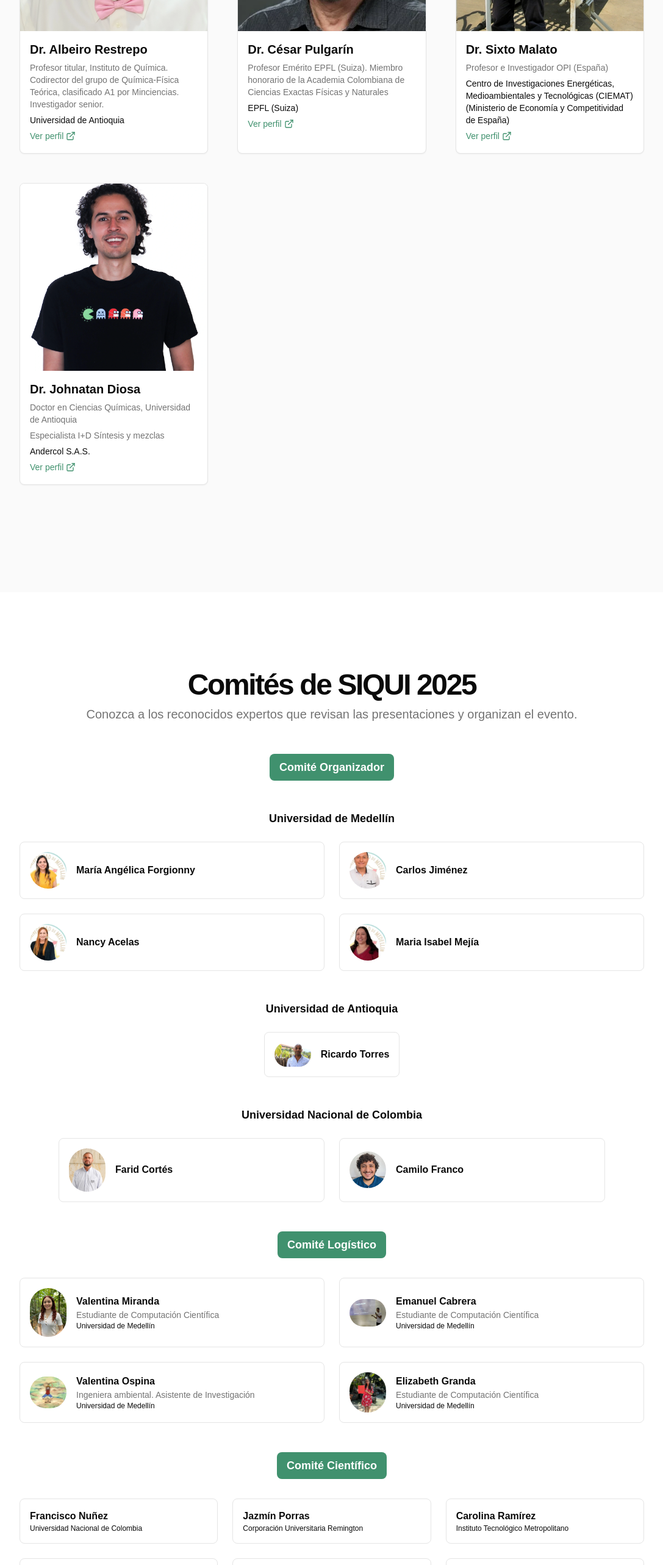
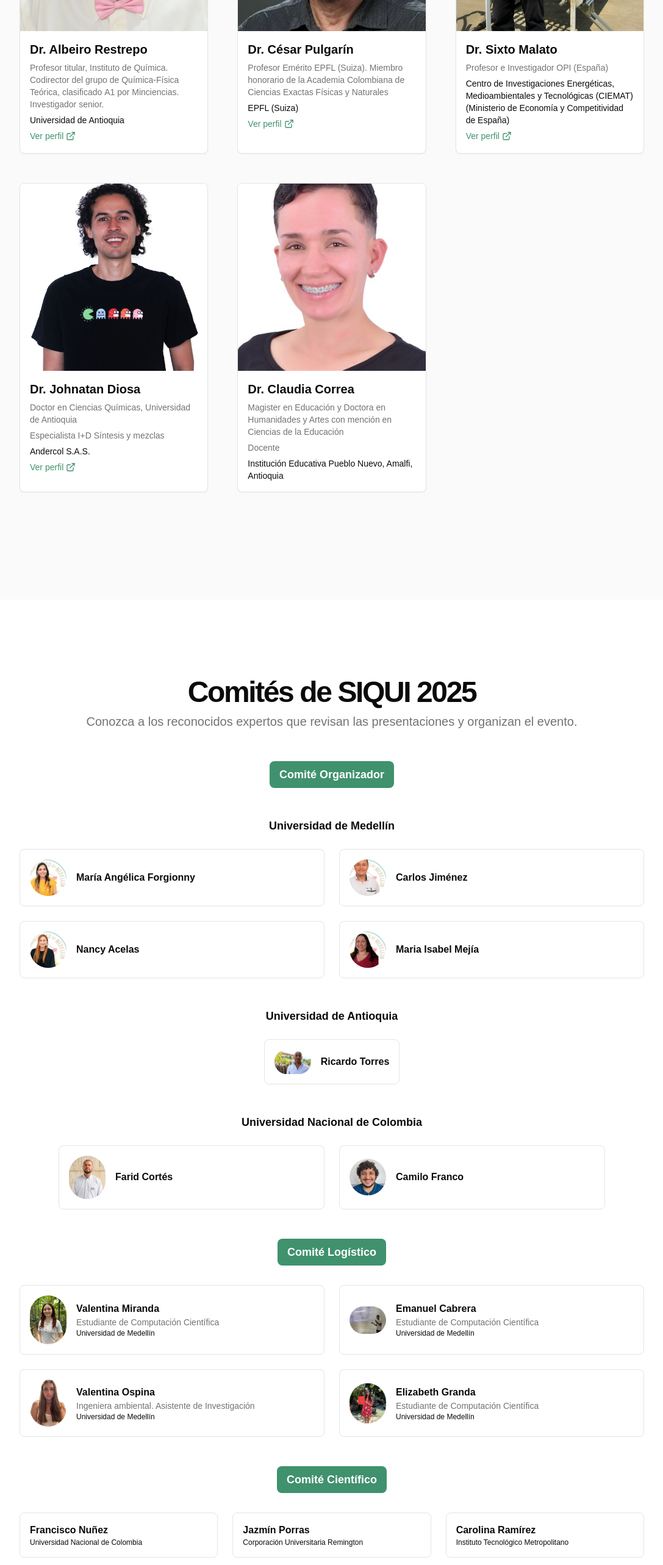
Before and after one commit to eli12gran/siqui, a Next.js app: page / in a window 1280 px wide. Shown: the part 2956-5522 px from the top of the page at 61% size, without its empty margins (96-1183 px from the left). Built offline with nearby package versions, Linux system fonts and the light colour scheme.

Commit message:
add new images and speakers

```diff
--- a/app/page.tsx
+++ b/app/page.tsx
@@ -284,8 +284,14 @@ export default function ScientificEventPage() {
                   institution: "Andercol S.A.S.",
                   image: "/johnatan_diosa.webp?height=300&width=300",
                   link: "https://www.linkedin.com/in/johnatan-diosa-arango-17185b37/",
+                },
+                {
+                  name: "Dr. Claudia Correa",
+                  formacion: "Magister en Educación y Doctora en Humanidades y Artes con mención en Ciencias de la Educación",
+                  role: "Docente",
+                  institution: "Institución Educativa Pueblo Nuevo, Amalfi, Antioquia",
+                  image: "/claudia_correa.jpeg",
                 }
-
               ].map((speaker, index) => (
                 <Card key={index} className="overflow-hidden">
                   <div className="aspect-square overflow-hidden">
@@ -475,7 +481,7 @@ export default function ScientificEventPage() {
                         name: "Valentina Ospina",
                         role: "Ingeniera ambiental. Asistente de Investigación",
                         affiliation: "Universidad de Medellín",
-                        image: "/placeholder.webp?height=150&width=150",
+                        image: "/valen_ospina.jpeg?height=150&width=150",
                       },
                       {
                         name: "Elizabeth Granda",
@@ -951,7 +957,7 @@ export default function ScientificEventPage() {
                   {
                     time: "11:30 - 12:00",
                     title: "Conferencista invitado: Química desde la educación media",
-                    speaker: "Por confirmar",
+                    speaker: "Claudia Correa",
                     location: "pendiente"
                   },
                   {
```
Also changed, not shown: public/claudia_correa.jpeg (added), public/valen_ospina.jpeg (added).
